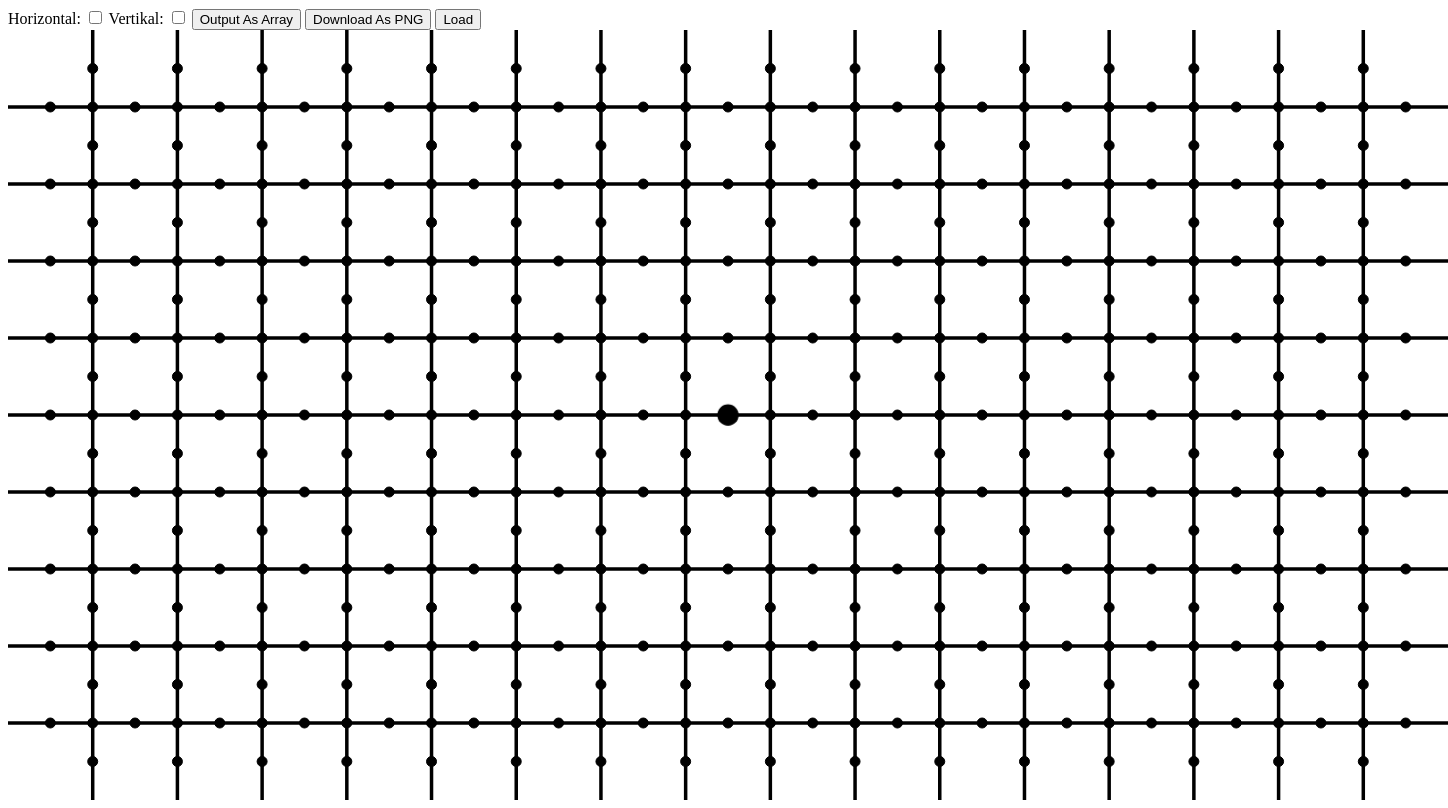
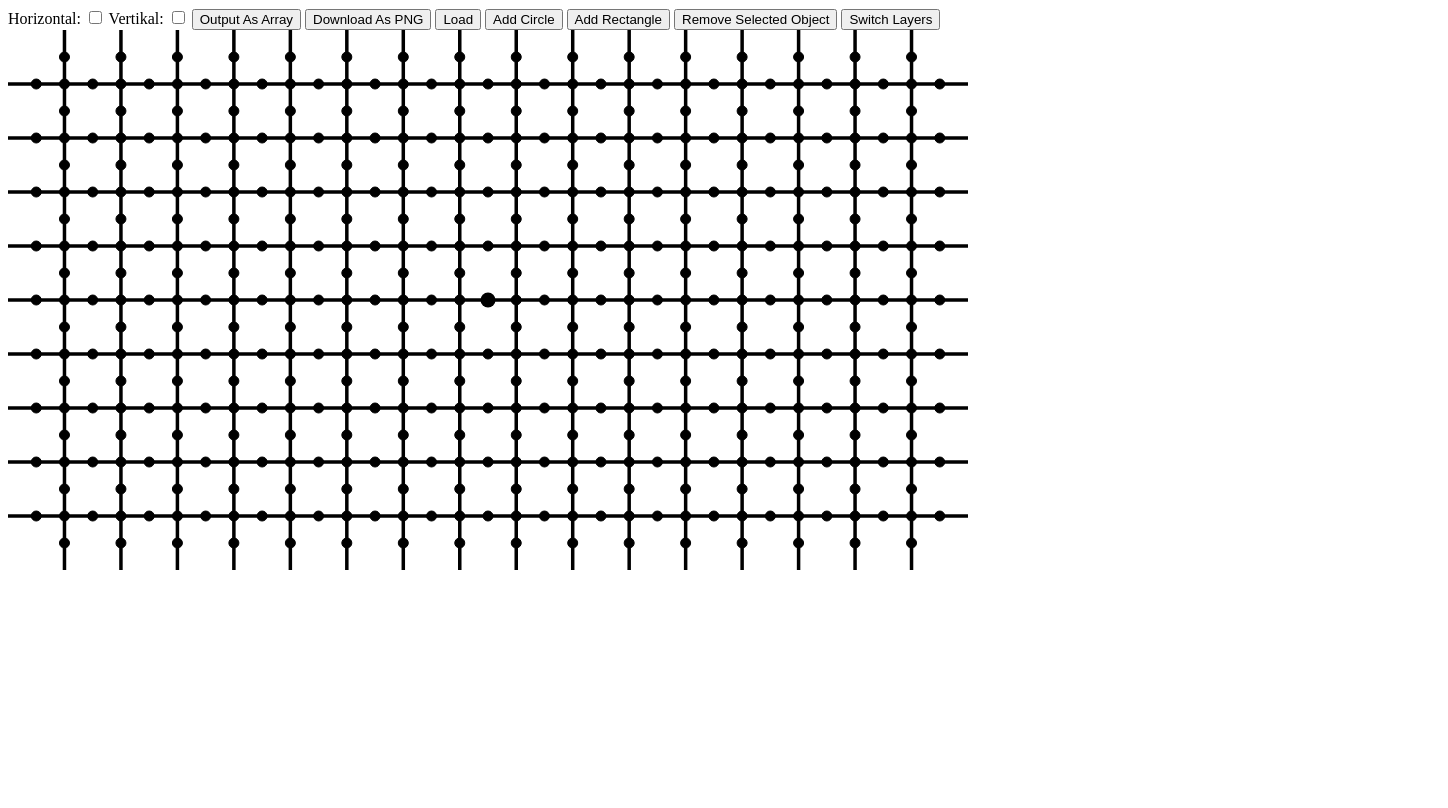
Before and after one commit to SteinerHannes/amsler-grid, a plain HTML site: page index.html in a window 1280 px wide. Shown: the whole page, 1448 px wide, since content can reach past the window. Drawn offline with Linux system fonts and the light colour scheme.

Commit message:
Added: Circle and Rectangle

```diff
--- a/index.html
+++ b/index.html
@@ -11,11 +11,24 @@
 <input type="button" id="return" onclick="returnAmslerGrid()" value="Output As Array">
 <input type="button" id="print" onclick="exportCanvasAsPNG()" value="Download As PNG">
 <input type="button" id="creat" onclick="recreateAmslerGrid()" value="Load">
-<canvas id="grid" width="1440" height="770"></canvas>
+<input type="button" id="addCircle" onclick="addCircle()" value="Add Circle">
+<input type="button" id="addRect" onclick="addRect()" value="Add Rectangle">
+<input type="button" id="remove" onclick="removeForm()" value="Remove Selected Object">
+<input type="button" id="switch" onclick="switchLayers()" value="Switch Layers">
+
+<div style="position: relative;">
+    <div id="layerGrid" style="position: absolute; left: 0; top: 0; z-index: 1;">
+        <canvas id="grid" width="960" height="540"></canvas>
+    </div>
+    <div id="layerForms" style="position: absolute; left: 0; top: 0; z-index: 0;">
+        <canvas id="from" width="960" height="540" ></canvas>
+    </div>
+</div>
+
 <script>
-    /** Virable zum wiederherstellen gespeicherter Daten*/
+
+    /** Varible zum wiederherstellen gespeicherter Daten*/
     let savedata;
-
     /** Breite der Linien */
     let linewidth = 3.5;
     /** Groesse der Knoten-Farbe */
@@ -35,6 +48,17 @@
      *      fabric.js
      */
     let canvasGrid;
+    /**
+     * Canvas-Variable für Figuren/Forms
+     * - ensteht aus dem HTML-Canvas-Element mit der id="from"
+     * Attribute:
+     *      selection: false
+     *          Verhindert das markieren von Knoten auf dem Grid
+     * Framework:
+     *      fabric.js
+     */
+    let canvasForms;
+
     // setzt die Entstehungspunkte jedes neuen Objektes in die Mitte des Objektes (Bsp. bei Kreis: Mittelpunkt ist Entstehungspunkt)
     fabric.Object.prototype.originX = fabric.Object.prototype.originY = 'center';
 
@@ -75,6 +99,11 @@
         canvasGrid =  new fabric.Canvas('grid',{
             selection: false,
         });
+
+        canvasForms =  new fabric.Canvas('from',{
+            selection: false,
+        });
+
         // Events, die auf dem Grid stattfinden ('<Event-Name>': <Funktions-Name>)
         canvasGrid.on({
             'object:moving': onObjectMoving
@@ -614,7 +643,6 @@
         }
     }
 
-
     /**
      * Exportiert die Grid-Canvas als PNG
      */
@@ -663,6 +691,71 @@
         });
     }
 
+
+    /**
+     * Vertauscht den z-Index der beiden Canvases bzw. eigentlich die div's der Canvases
+     * und verwirft aktive Form-Objekte (Kreis, Rechteck)
+     */
+    function switchLayers() {
+        if(document.getElementById('layerGrid').style.zIndex === "1"){
+            document.getElementById('layerGrid').style.zIndex = "0";
+            document.getElementById('layerForms').style.zIndex = "1";
+        }else{
+            canvasForms.discardActiveObject();
+            canvasForms.renderAll();
+            document.getElementById('layerForms').style.zIndex = "0";
+            document.getElementById('layerGrid').style.zIndex = "1";
+        }
+    }
+
+    /**
+     * Fügt der Forms-Canvas ein neues Kreis-Objekt hinzu
+     * Attribute:
+     *      siehe makeNode(), makeMiddleNode() oder makeMiddelPoint()
+     * Framework:
+     *      fabric.js
+     */
+    function addCircle(){
+        canvasForms.add(new fabric.Circle({
+            radius: 40,
+            left: canvasForms.width/2,
+            top: canvasForms.height/2,
+            fill: '#cccccc',
+            opacity: 0.95
+        }));
+    }
+
+    /**
+     * Fügt der Forms-Canvas ein neues Rechteck-Objekt hinzu
+     * Attribute:
+     *      siehe makeNode()
+     * Framework:
+     *      fabric.js
+     */
+    function addRect() {
+        canvasForms.add(new fabric.Rect({
+            left: canvasForms.width/2,
+            top: canvasForms.height/2,
+            fill: '#cccccc',
+            width: 50,
+            height: 50,
+            opacity: 0.95
+        }));
+    }
+
+    /**
+     * Löscht das ausgewählt Objekt von der Forms-Canvas
+     * Framewokr:
+     *      fabric.js
+     */
+    function removeForm(){
+        let activeObjects = canvasForms.getActiveObjects();
+        canvasForms.discardActiveObject()
+        if (activeObjects.length) {
+            canvasForms.remove.apply(canvasForms, activeObjects);
+        }
+    }
+
     /**
      * Quelle: https://thanish.me/fabricjs-performance-hack-d76b0fa6b3ad
      */
@@ -691,7 +784,6 @@
             });
         }
     };
-
 </script>
 </body>
 </html>
```
Also changed, not shown: grid.png, 1 other file.
